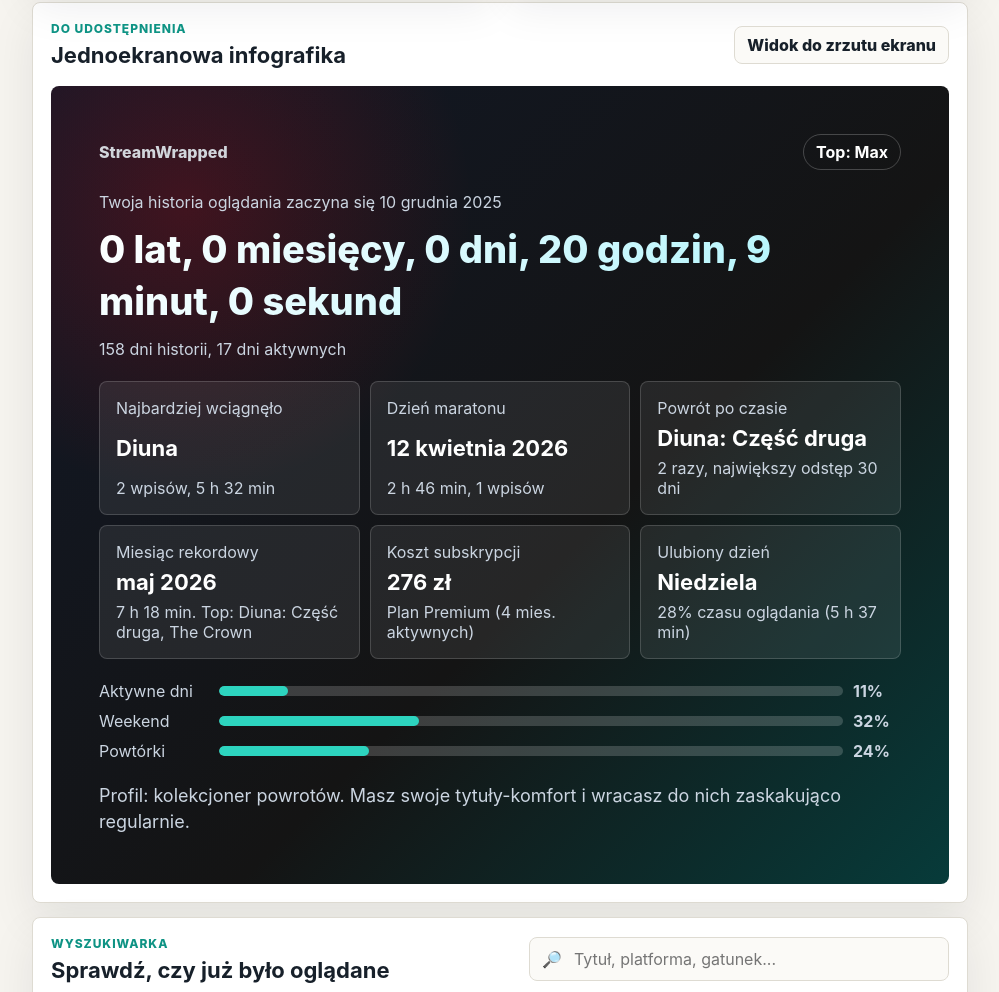
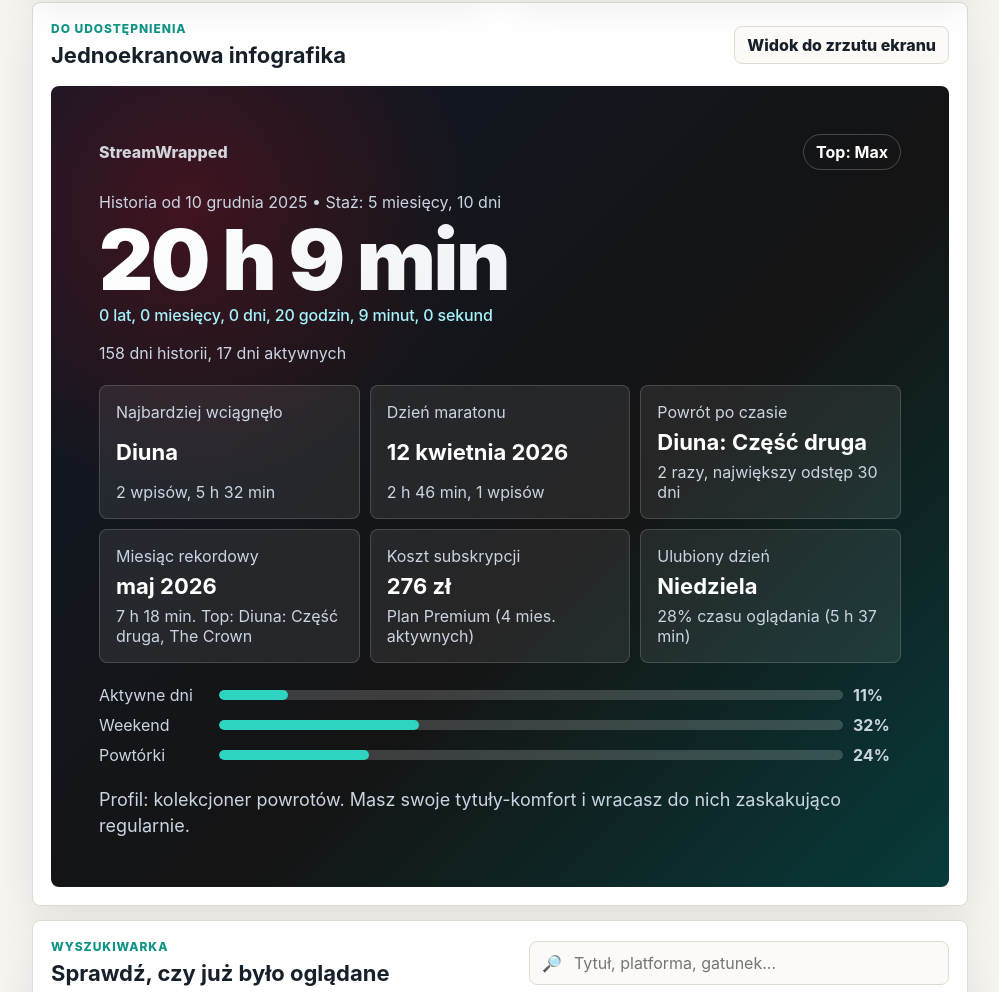
Before and after one commit to MarGib/StreamWrapped, a plain HTML site: page index.html in a window 1280 px wide. Shown: the part 4294-5286 px from the top of the page, without its empty margins (280-1279 px from the left). Drawn offline with Linux system fonts and the light colour scheme.

Commit message:
Fix birthDate reference error, add subscriber tenure duration to infographic, and restore massive watch hours title

```diff
--- a/app.js
+++ b/app.js
@@ -1614,15 +1614,24 @@ const renderStory = () => {
   const story = getStoryStats();
   const data = filteredByRange();
   const hasEstimate = data.some((item) => item.estimated);
-  const since = story.bounds.min ? formatDateKey(story.bounds.min) : "-";
+
+  const dates = data.map((item) => parseDate(item.watchedAt)).sort((a, b) => a - b);
+  const firstDate = dates[0];
+  const lastDate = dates[dates.length - 1];
+
+  const since = firstDate ? formatPolishDateStr(firstDate, false) : "-";
+  const tenureText = firstDate ? getSpanDescription(firstDate, new Date()) : "-";
   const elapsed = story.totalDays ? `${story.totalDays} dni historii, ${story.activeDays} dni aktywnych` : "0 dni historii";
-  const watched = `${formatDetailedTime(story.totalMinutes)}${hasEstimate ? "*" : ""}`;
+
+  const watched = `${formatHours(story.totalMinutes)}${hasEstimate ? "*" : ""}`;
+  const detailedTime = formatDetailedTime(story.totalMinutes);
 
   document.querySelector("#storyPlatform").textContent = story.platformCount === 1 ? story.platform : `Top: ${story.platform}`;
   document.querySelector("#storySince").textContent = story.platformCount === 1
-    ? `Jesteś użytkownikiem ${story.platform} od ${since}`
-    : `Twoja historia oglądania zaczyna się ${since}`;
+    ? `W ${story.platform} od ${since} • Staż: ${tenureText}`
+    : `Historia od ${since} • Staż: ${tenureText}`;
   document.querySelector("#storyWatched").textContent = watched;
+  document.querySelector("#storyTimeDetail").textContent = detailedTime;
   document.querySelector("#storyElapsed").textContent = elapsed;
   document.querySelector("#storyHookTitle").textContent = story.topSeries?.series || "-";
   document.querySelector("#storyHookDetail").textContent = story.topSeries
@@ -1663,10 +1672,6 @@ const renderStory = () => {
     podstawowy: "Podstawowy"
   };
 
-  const dates = data.map((item) => parseDate(item.watchedAt)).sort((a, b) => a - b);
-  const firstDate = dates[0];
-  const lastDate = dates[dates.length - 1];
-
   // Calculate gaps
   const GAP_THRESHOLD_MS = 30 * 24 * 3600 * 1000;
   const gaps = [];
@@ -1703,6 +1708,7 @@ const renderStory = () => {
   let lifePercentageDetail = null;
 
   if (birthDateValue && data.length) {
+    const birthDate = new Date(birthDateValue);
     const referenceDate = lastDate > new Date() ? lastDate : new Date();
     const lifespanMs = referenceDate - birthDate;
 
--- a/index.html
+++ b/index.html
@@ -312,6 +312,7 @@
             <div class="share-hero">
               <p id="storySince">Jesteś użytkownikiem od -</p>
               <h2 id="storyWatched">0 h</h2>
+              <div id="storyTimeDetail" class="share-time-detail">-</div>
               <span id="storyElapsed">0 dni historii</span>
             </div>
             <div class="share-stats">
--- a/styles.css
+++ b/styles.css
@@ -892,15 +892,24 @@ select {
 }
 
 .share-hero h2 {
-  margin: 12px 0;
-  font-size: clamp(24px, 4vw, 38px);
-  line-height: 1.35;
-  font-weight: 800;
+  margin: 8px 0 4px 0;
+  font-size: clamp(48px, 10vw, 84px);
+  line-height: 0.95;
+  font-weight: 900;
+  letter-spacing: -0.03em;
   color: white;
-  word-break: break-word;
-  background: linear-gradient(135deg, #ffffff 0%, #a5f3fc 100%);
+  background: linear-gradient(135deg, #ffffff 0%, #e2e8f0 100%);
   -webkit-background-clip: text;
   -webkit-text-fill-color: transparent;
+}
+
+.share-time-detail {
+  font-size: clamp(13px, 1.8vw, 16px);
+  line-height: 1.4;
+  font-weight: 500;
+  color: #a5f3fc;
+  margin-bottom: 16px;
+  letter-spacing: -0.01em;
 }
 
 .share-stats {
```
